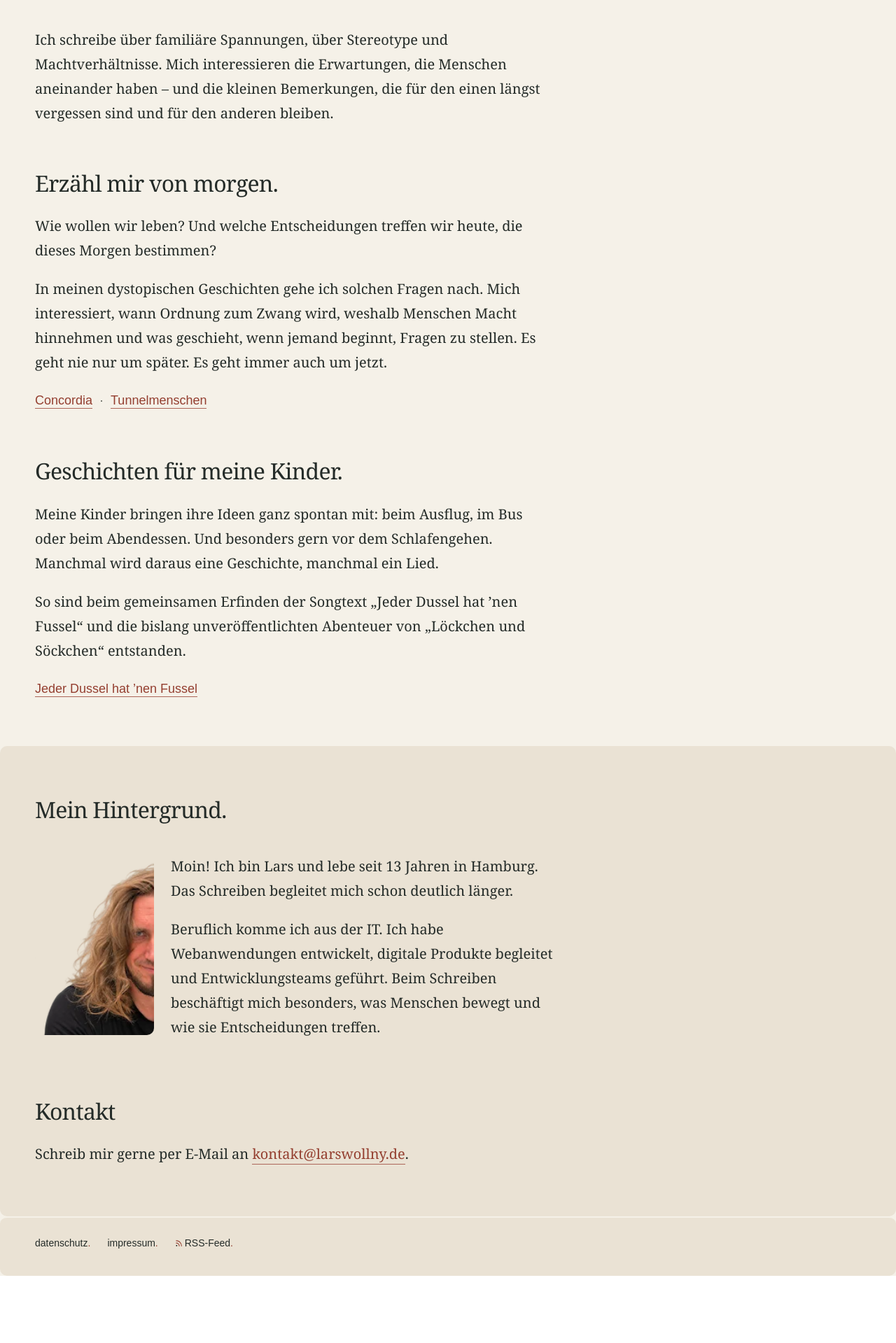
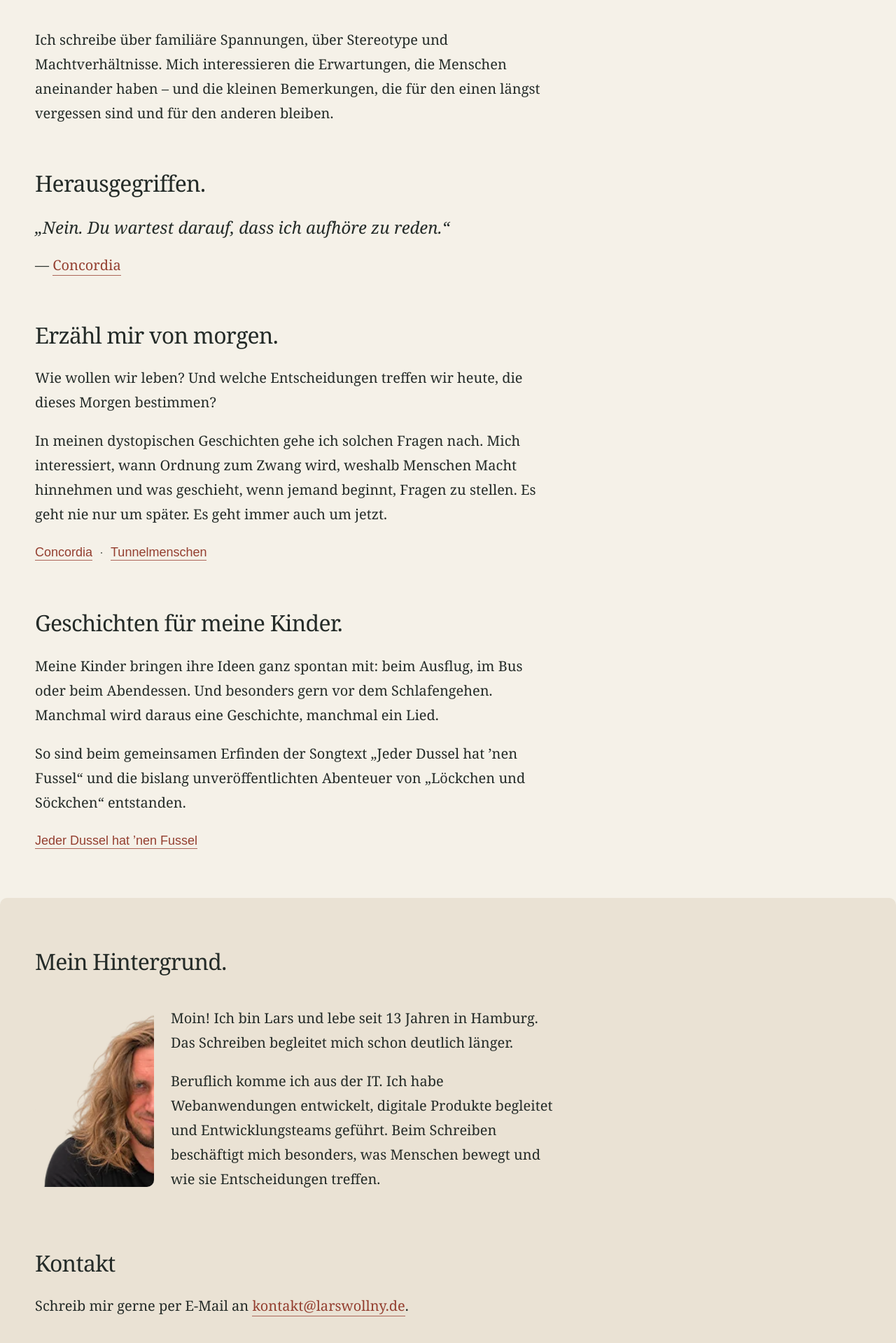
Before and after one commit to LarsLWO/website, a Jekyll site: the page built from ueber-mich.html, in a window 1280 px wide. Shown: the part 554-2473 px from the top of the page at 70% size. Built offline with Jekyll 4.4.1, drawn with Linux system fonts in a browser that asks for light colours; before the commit the page ends 2377 px from its top, so only the background shows below that.

Commit message:
update - add quotes

```diff
--- /dev/null
+++ b/_data/literary_quotes.yml
@@ -0,0 +1,37 @@
+- text: '„Nein. Du wartest darauf, dass ich aufhöre zu reden.“'
+  title: Concordia
+  url: /texts/short/concordia/
+
+- text: '„Vielleicht einfach mal nicht so tun, als wäre alles in Ordnung.“'
+  title: Concordia
+  url: /texts/short/concordia/
+
+- text: |-
+    nur diese menschen
+    die durch diesen tunnel hetzen
+    als wären sie noch lebendig
+  title: Tunnelmenschen
+  url: /texts/poems/tunnelmenschen/
+
+- text: |-
+    und das flackern des lichts
+    das nichts beleuchtet
+    außer der eigenen vergeblichkeit
+  title: Tunnelmenschen
+  url: /texts/poems/tunnelmenschen/
+
+- text: '„Aber manchmal machte der Schnee auch aus einem gewöhnlichen Dienstag einen Tag, an den man sich sein Leben lang erinnerte.“'
+  title: Schneewartezeit
+  url: /texts/short/schneewartezeit/
+
+- text: '„Mein Mann und ich suchten lange nach einer größeren Wohnung und fanden schließlich eine, in der wir uns nach einem Jahr wieder scheiden ließen.“'
+  title: Schneewartezeit
+  url: /texts/short/schneewartezeit/
+
+- text: '„Ein Gesäß. Es war beunruhigend. Nicht wegen seiner Größe, sondern wegen seines Tempos.“'
+  title: Gesäßbewusstsein
+  url: /texts/short/gesaessbewusstsein/
+
+- text: '„Menschen sind doch wirklich die einzigen Lebewesen, die komplizierte Erklärungen brauchen, um etwas Dummes zu tun.“'
+  title: Gesäßbewusstsein
+  url: /texts/short/gesaessbewusstsein/
--- /dev/null
+++ b/_includes/selected-quote.html
@@ -0,0 +1,17 @@
+{% if site.data.literary_quotes.size > 0 %}
+<section class="about-section" aria-labelledby="herausgegriffen" data-selected-quote>
+  <h2 id="herausgegriffen">Herausgegriffen.</h2>
+  {% for quote in site.data.literary_quotes %}
+    {% capture quote_markup %}
+    <figure class="literary-quote" data-quote-display>
+      <blockquote cite="{{ quote.url | relative_url | escape }}">
+        <p>{{ quote.text | escape | newline_to_br }}</p>
+      </blockquote>
+      <figcaption>— <cite><a href="{{ quote.url | relative_url | escape }}">{{ quote.title | escape }}</a></cite></figcaption>
+    </figure>
+    {% endcapture %}
+    {% if forloop.first %}{{ quote_markup }}{% endif %}
+    <template data-quote-option>{{ quote_markup }}</template>
+  {% endfor %}
+</section>
+{% endif %}
--- a/assets/css/magazine.css
+++ b/assets/css/magazine.css
@@ -182,6 +182,13 @@
 .about-section>p{margin:0 0 20px}
 @media(max-width:700px){.about-section{margin-bottom:36px}}
 @media print{.about-section{max-width:none;margin-bottom:12pt}.about-section>p{margin:0 0 7pt}}
+
+/* A single editorial excerpt, with its source below. */
+.literary-quote{margin:0}
+.literary-quote blockquote{margin:0 0 16px}
+.literary-quote blockquote p{margin:0;font-size:1.2em;font-style:italic;line-height:1.65;overflow-wrap:anywhere}
+.literary-quote cite{font-style:normal}
+.literary-quote a{color:var(--accent)}
 
 /* Build-generated links for each writing theme. */
 .related-texts{display:block;margin:18px 0 0;font:18px/1.6 Arial,sans-serif}
--- /dev/null
+++ b/assets/js/selected-quote.js
@@ -0,0 +1,12 @@
+(() => {
+  'use strict';
+
+  document.querySelectorAll('[data-selected-quote]').forEach(section => {
+    const options = section.querySelectorAll('template[data-quote-option]');
+    const display = section.querySelector('[data-quote-display]');
+    if (!display || !options.length) return;
+
+    const selected = options[Math.floor(Math.random() * options.length)];
+    display.replaceWith(selected.content.cloneNode(true));
+  });
+})();
--- a/ueber-mich.html
+++ b/ueber-mich.html
@@ -19,6 +19,8 @@ description: "Ich bin Lars Wollny. Ich schreibe über familiäre Spannungen, Ste
     <section class="about-section" aria-label="Mein Schreiben">
       <p>Ich schreibe über familiäre Spannungen, über Stereotype und Machtverhältnisse. Mich interessieren die Erwartungen, die Menschen aneinander haben – und die kleinen Bemerkungen, die für den einen längst vergessen sind und für den anderen bleiben.</p>
     </section>
+
+    {% include selected-quote.html %}
 
     <section class="about-section" aria-labelledby="morgen">
       <h2 id="morgen">Erzähl mir von morgen.</h2>
@@ -54,3 +56,4 @@ description: "Ich bin Lars Wollny. Ich schreibe über familiäre Spannungen, Ste
   </div>
 </article>
 <script src="{{ '/assets/js/elapsed-years.js' | relative_url }}?v={{ site.time | date: '%s' }}" defer></script>
+<script src="{{ '/assets/js/selected-quote.js' | relative_url }}?v={{ site.time | date: '%s' }}" defer></script>
```
